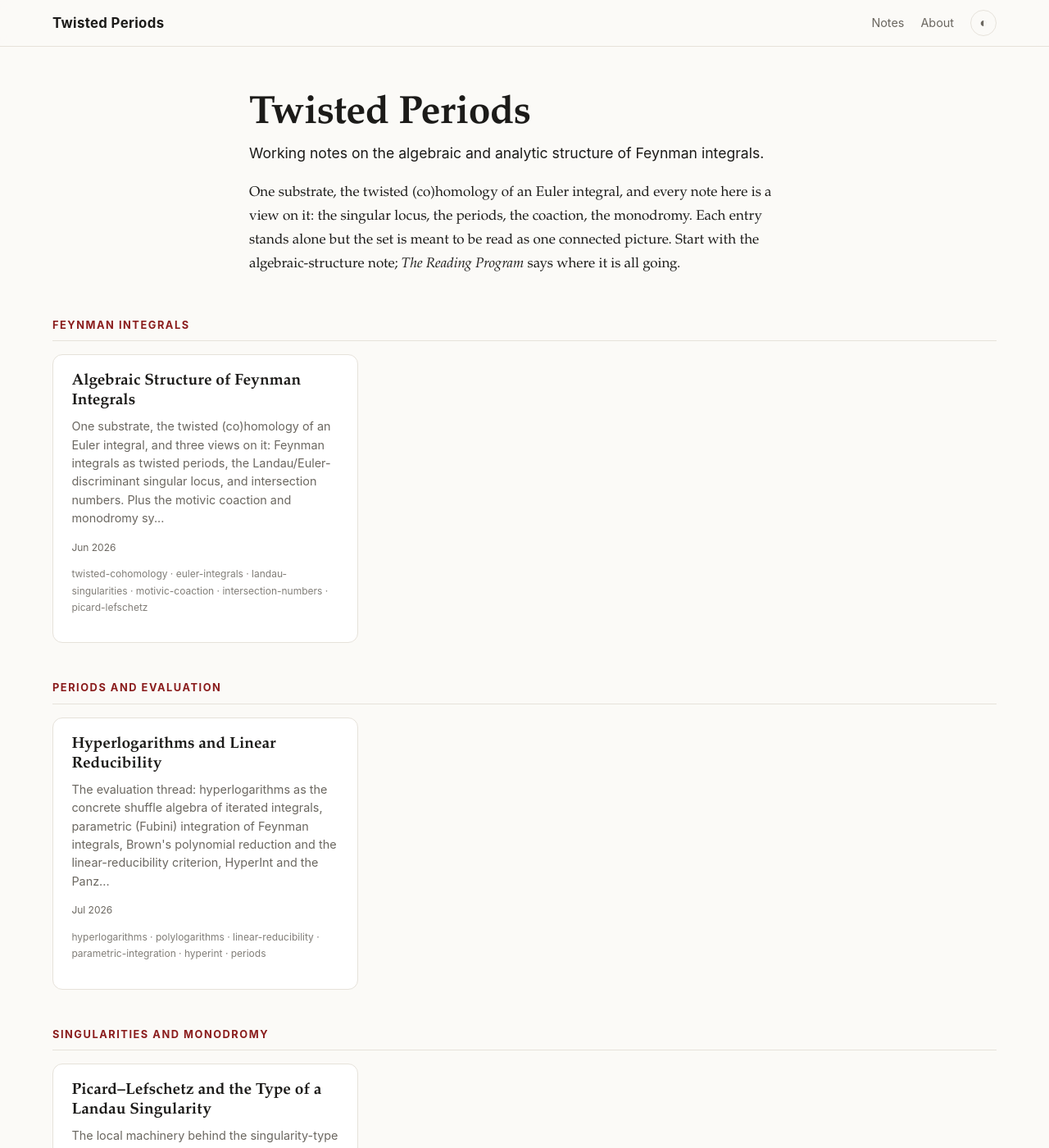
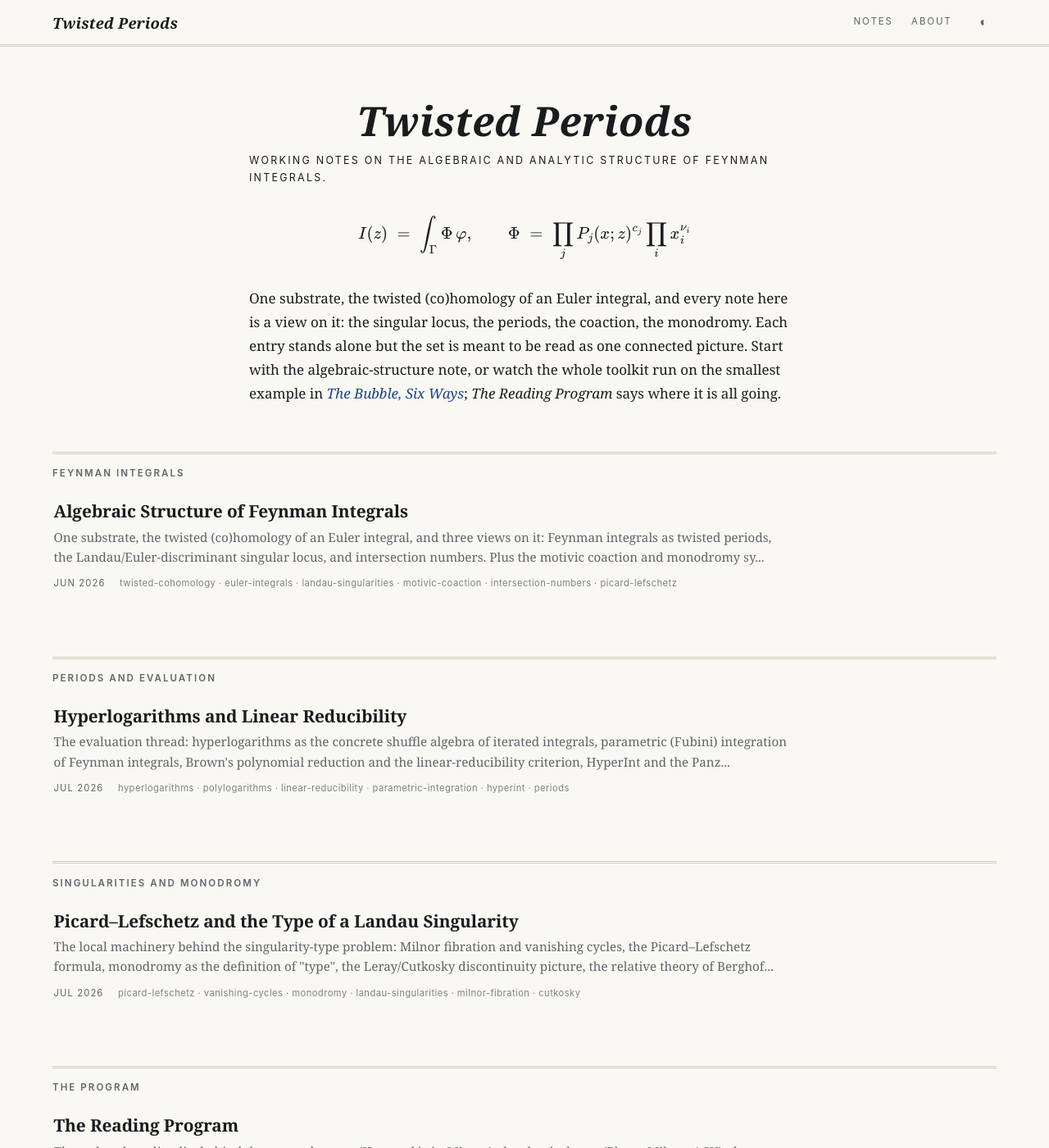
Before and after one commit to Aeden99/Za-Dokta, a Jekyll site: the page built from index.html, in a window 1280 px wide and 1400 px high. Shown: the whole window at 82% size. Built offline with Jekyll 4.4.1, drawn with Linux system fonts in a browser that asks for light colours; some of the changed text lies outside the part shown.

Commit message:
Redesign: ink-on-paper theme; add worked example The Bubble, Six Ways
- New theme: ivory paper + single Prussian ink accent, Charter type,
  journal masthead double rules, ruled note index instead of cards,
  plain tags, chalkboard dark mode, home-page epigraph equation
- New note: the one-loop bubble worked by hand through all six lenses
  (Symanzik/Newton polygon, Landau equations with -lambda/4s as the
  critical value, master counting via Euler characteristic, threshold
  exponent from the Morse analysis, Cutkosky/monodromy, the 2F1
  skeleton), cross-linked from the home page, PL note, and program

Co-Authored-By: Claude Fable 5 <noreply@anthropic.com>

```diff
--- a/assets/css/main.scss
+++ b/assets/css/main.scss
@@ -3,22 +3,23 @@
 ---
 
 /* ============================================================================
-   Twisted Periods · academic notes theme
+   Twisted Periods · ink-on-paper notes theme
+   One ink accent, hairlines instead of cards, journal-masthead rules.
    ========================================================================== */
 
 :root {
-  --bg:        #fbfaf7;
-  --surface:   #ffffff;
-  --text:      #1c1b19;
-  --muted:     #6b6760;
-  --rule:      #e6e2da;
-  --accent:    #8a1c1c;   /* deep maroon */
-  --accent-2:  #1d4e6f;   /* slate blue */
-  --code-bg:   #f4f1ea;
-  --tag-bg:    #efece4;
-  --shadow:    0 1px 2px rgba(0,0,0,.04), 0 6px 20px rgba(0,0,0,.05);
+  --bg:        #f9f8f3;   /* ivory paper */
+  --surface:   #f9f8f3;
+  --text:      #1a1b1e;   /* cool ink */
+  --muted:     #61646c;
+  --rule:      #cfccc0;
+  --rule-soft: #e5e2d8;
+  --accent:    #1c4587;   /* prussian ink */
+  --accent-2:  #1c4587;
+  --code-bg:   #efede3;
+  --tag-bg:    transparent;
 
-  --serif: "Iowan Old Style", "Palatino Linotype", Palatino, "Book Antiqua", Georgia, serif;
+  --serif: Charter, "Bitstream Charter", "Sitka Text", Cambria, Georgia, serif;
   --sans:  -apple-system, BlinkMacSystemFont, "Segoe UI", Roboto, Helvetica, Arial, sans-serif;
   --mono:  "SF Mono", ui-monospace, "JetBrains Mono", Menlo, Consolas, monospace;
 
@@ -27,15 +28,15 @@
 
 @media (prefers-color-scheme: dark) {
   :root:not([data-theme="light"]) {
-    --bg:#16161a; --surface:#1e1e24; --text:#e9e6df; --muted:#9b968c;
-    --rule:#2e2e36; --accent:#e3776f; --accent-2:#7fb2d6; --code-bg:#23232b;
-    --tag-bg:#26262e; --shadow:0 1px 2px rgba(0,0,0,.4), 0 6px 22px rgba(0,0,0,.5);
+    --bg:#141519; --surface:#141519; --text:#e4e2d9; --muted:#999da7;
+    --rule:#3a3d46; --rule-soft:#272a31; --accent:#96b5e3; --accent-2:#96b5e3;
+    --code-bg:#1e2026; --tag-bg:transparent;
   }
 }
 :root[data-theme="dark"] {
-  --bg:#16161a; --surface:#1e1e24; --text:#e9e6df; --muted:#9b968c;
-  --rule:#2e2e36; --accent:#e3776f; --accent-2:#7fb2d6; --code-bg:#23232b;
-  --tag-bg:#26262e; --shadow:0 1px 2px rgba(0,0,0,.4), 0 6px 22px rgba(0,0,0,.5);
+  --bg:#141519; --surface:#141519; --text:#e4e2d9; --muted:#999da7;
+  --rule:#3a3d46; --rule-soft:#272a31; --accent:#96b5e3; --accent-2:#96b5e3;
+  --code-bg:#1e2026; --tag-bg:transparent;
 }
 
 * { box-sizing: border-box; }
@@ -49,89 +50,92 @@ body {
   font-family: var(--serif);
   font-size: 1.0625rem;
   line-height: 1.7;
+  font-feature-settings: "onum" 1, "pnum" 1;
   -webkit-font-smoothing: antialiased;
   text-rendering: optimizeLegibility;
 }
 
+::selection { background: color-mix(in srgb, var(--accent) 18%, transparent); }
+
 /* max-width + width is equivalent to min(72rem, 92vw) but avoids libsass parsing min() as a Sass function */
 .wrap { width: 92vw; max-width: 72rem; margin-inline: auto; }
 
-a { color: var(--accent-2); text-decoration: none; }
+a { color: var(--accent); text-decoration: none; }
 a:hover { text-decoration: underline; text-underline-offset: 2px; }
 
-/* --- Header ---------------------------------------------------------------- */
+/* --- Header (masthead) ------------------------------------------------------ */
 .site-header {
   position: sticky; top: 0; z-index: 50;
-  background: color-mix(in srgb, var(--bg) 86%, transparent);
-  backdrop-filter: saturate(140%) blur(8px);
-  border-bottom: 1px solid var(--rule);
+  background: color-mix(in srgb, var(--bg) 92%, transparent);
+  backdrop-filter: saturate(120%) blur(8px);
+  border-bottom: 3px double var(--rule);
 }
-.header-inner { display: flex; align-items: center; justify-content: space-between; height: 3.5rem; }
-.site-brand { font-family: var(--sans); font-weight: 700; letter-spacing: .02em; color: var(--text); font-size: 1.05rem; }
-.site-nav { display: flex; align-items: center; gap: 1.25rem; font-family: var(--sans); font-size: .9rem; }
-.site-nav a { color: var(--muted); }
-.site-nav a:hover { color: var(--text); text-decoration: none; }
+.header-inner { display: flex; align-items: baseline; justify-content: space-between; height: 3.4rem; align-items: center; }
+.site-brand { font-family: var(--serif); font-style: italic; font-weight: 600; letter-spacing: .01em; color: var(--text); font-size: 1.15rem; }
+.site-brand:hover { text-decoration: none; color: var(--accent); }
+.site-nav { display: flex; align-items: center; gap: 1.4rem; font-family: var(--sans); }
+.site-nav a { color: var(--muted); font-size: .72rem; text-transform: uppercase; letter-spacing: .16em; }
+.site-nav a:hover { color: var(--accent); text-decoration: none; }
 .theme-toggle {
-  background: none; border: 1px solid var(--rule); color: var(--muted);
+  background: none; border: 1px solid transparent; color: var(--muted);
   width: 2rem; height: 2rem; border-radius: 999px; cursor: pointer; font-size: 1rem; line-height: 1;
 }
-.theme-toggle:hover { color: var(--text); border-color: var(--muted); }
+.theme-toggle:hover { color: var(--text); border-color: var(--rule); }
 
 .site-main { min-height: 70vh; padding-block: 2.5rem 4rem; }
 
-/* --- Home ------------------------------------------------------------------ */
-.hero { max-width: var(--measure); margin: 1rem auto 3rem; }
-.hero h1 { font-size: clamp(2rem, 5vw, 3rem); line-height: 1.1; margin: 0 0 .4rem; letter-spacing: -.01em; }
-.hero-tagline { font-family: var(--sans); color: var(--muted); font-size: 1.1rem; margin: 0 0 1.25rem; }
-.hero p { color: var(--text); }
+/* --- Home ------------------------------------------------------------------- */
+.hero { max-width: var(--measure); margin: 1.5rem auto 3.5rem; text-align: center; }
+.hero h1 { font-size: clamp(2.1rem, 5vw, 3.1rem); font-style: italic; font-weight: 600; line-height: 1.08; margin: 0 0 .6rem; letter-spacing: .005em; }
+.hero-tagline { font-family: var(--sans); color: var(--muted); font-size: .78rem; text-transform: uppercase; letter-spacing: .18em; margin: 0 0 1rem; }
+.hero .epigraph { margin: 2rem 0 1.75rem; }
+.hero p { color: var(--text); text-align: left; margin: 0 0 1.1rem; }
 
-.topic-block { margin-bottom: 2.75rem; }
+.topic-block { border-top: 3px double var(--rule); padding-top: .9rem; margin-bottom: 3rem; }
 .topic-title {
-  font-family: var(--sans); font-size: .8rem; text-transform: uppercase; letter-spacing: .12em;
-  color: var(--accent); margin: 0 0 1rem; padding-bottom: .5rem; border-bottom: 1px solid var(--rule);
+  font-family: var(--sans); font-size: .72rem; font-weight: 600; text-transform: uppercase; letter-spacing: .18em;
+  color: var(--muted); margin: 0 0 .25rem;
 }
-.note-cards { list-style: none; margin: 0; padding: 0; display: grid; gap: 1rem;
-  grid-template-columns: repeat(auto-fill, minmax(20rem, 1fr)); }
-.note-card a {
-  display: block; height: 100%; padding: 1.25rem 1.4rem; border: 1px solid var(--rule);
-  border-radius: 12px; background: var(--surface); color: var(--text); transition: border-color .15s, box-shadow .15s, transform .15s;
-}
-.note-card a:hover { text-decoration: none; border-color: color-mix(in srgb, var(--accent) 50%, var(--rule)); box-shadow: var(--shadow); transform: translateY(-2px); }
-.note-card h3 { margin: 0 0 .5rem; font-size: 1.2rem; line-height: 1.25; }
-.card-summary { font-family: var(--sans); font-size: .9rem; color: var(--muted); line-height: 1.55; margin: 0 0 .9rem; }
-.card-meta { font-family: var(--sans); font-size: .75rem; color: var(--muted); display: flex; gap: .75rem; flex-wrap: wrap; }
-.card-tags { opacity: .85; }
+.note-cards { list-style: none; margin: 0; padding: 0; }
+.note-card + .note-card { border-top: 1px solid var(--rule-soft); }
+.note-card a { display: block; padding: 1.15rem .1rem 1.25rem; color: var(--text); }
+.note-card a:hover { text-decoration: none; }
+.note-card h3 { margin: 0 0 .4rem; font-family: var(--serif); font-weight: 700; font-size: 1.3rem; line-height: 1.25; letter-spacing: -.005em; }
+.note-card a:hover h3 { color: var(--accent); }
+.card-summary { font-family: var(--serif); font-size: .95rem; color: var(--muted); line-height: 1.6; margin: 0 0 .7rem; max-width: 56rem; }
+.card-meta { font-family: var(--sans); font-size: .7rem; text-transform: uppercase; letter-spacing: .1em; color: var(--muted); display: flex; gap: 1.1rem; flex-wrap: wrap; }
+.card-tags { opacity: .8; text-transform: none; letter-spacing: .04em; }
 
-/* --- Note layout: TOC sidebar + article ------------------------------------ */
+/* --- Note layout: TOC sidebar + article ------------------------------------- */
 .note-shell { display: grid; grid-template-columns: 15rem minmax(0, 1fr); gap: 3rem; align-items: start; }
 @media (max-width: 60rem) { .note-shell { grid-template-columns: 1fr; } .toc { display: none; } }
 
 .toc { position: sticky; top: 5rem; align-self: start; max-height: calc(100vh - 7rem); overflow-y: auto; }
-.toc-title { font-family: var(--sans); font-size: .72rem; text-transform: uppercase; letter-spacing: .12em; color: var(--muted); margin: 0 0 .6rem; }
-.toc ul { list-style: none; margin: 0; padding: 0; border-left: 1px solid var(--rule); }
+.toc-title { font-family: var(--sans); font-size: .68rem; text-transform: uppercase; letter-spacing: .16em; color: var(--muted); margin: 0 0 .6rem; }
+.toc ul { list-style: none; margin: 0; padding: 0; border-left: 1px solid var(--rule-soft); }
 .toc li { margin: 0; }
-.toc a { display: block; font-family: var(--sans); font-size: .82rem; line-height: 1.4; color: var(--muted);
+.toc a { display: block; font-family: var(--sans); font-size: .8rem; line-height: 1.4; color: var(--muted);
   padding: .28rem 0 .28rem .85rem; margin-left: -1px; border-left: 2px solid transparent; }
 .toc a:hover { color: var(--text); text-decoration: none; }
 .toc a.active { color: var(--accent); border-left-color: var(--accent); font-weight: 600; }
-.toc-h3 a { padding-left: 1.7rem; font-size: .78rem; }
+.toc-h3 a { padding-left: 1.7rem; font-size: .76rem; }
 
-/* --- Article (prose) ------------------------------------------------------- */
+/* --- Article (prose) --------------------------------------------------------- */
 .prose { max-width: var(--measure); }
 .note.prose { max-width: 44rem; }
-.note-head { margin-bottom: 2.25rem; padding-bottom: 1.5rem; border-bottom: 1px solid var(--rule); }
-.kicker { font-family: var(--sans); font-size: .78rem; text-transform: uppercase; letter-spacing: .12em; color: var(--accent); margin: 0 0 .5rem; }
-.note-head h1 { font-size: clamp(1.8rem, 4vw, 2.5rem); line-height: 1.12; margin: 0 0 .35rem; letter-spacing: -.01em; }
-.note-subtitle { font-family: var(--sans); color: var(--muted); font-size: 1.05rem; margin: 0 0 .9rem; }
-.note-meta { font-family: var(--sans); font-size: .8rem; color: var(--muted); display: flex; gap: 1rem; flex-wrap: wrap; align-items: center; margin: 0; }
+.note-head { margin-bottom: 2.25rem; padding-bottom: 1.4rem; border-bottom: 1px solid var(--rule); }
+.kicker { font-family: var(--sans); font-size: .7rem; font-weight: 600; text-transform: uppercase; letter-spacing: .18em; color: var(--accent); margin: 0 0 .6rem; }
+.note-head h1 { font-family: var(--serif); font-size: clamp(1.8rem, 4vw, 2.4rem); font-weight: 700; line-height: 1.14; margin: 0 0 .4rem; letter-spacing: -.005em; }
+.note-subtitle { font-family: var(--serif); font-style: italic; color: var(--muted); font-size: 1.05rem; margin: 0 0 .9rem; }
+.note-meta { font-family: var(--sans); font-size: .72rem; text-transform: uppercase; letter-spacing: .1em; color: var(--muted); display: flex; gap: 1.1rem; flex-wrap: wrap; align-items: center; margin: 0; }
 
-.tag-list, .card-tags { display: inline-flex; gap: .4rem; flex-wrap: wrap; }
-.tag { background: var(--tag-bg); color: var(--muted); font-size: .72rem; padding: .12rem .55rem; border-radius: 999px; }
+.tag-list, .card-tags { display: inline-flex; gap: .8rem; flex-wrap: wrap; }
+.tag { background: var(--tag-bg); color: var(--muted); font-size: .72rem; letter-spacing: .04em; padding: 0; border-radius: 0; text-transform: none; }
 
-.prose h2 { font-family: var(--sans); font-weight: 700; font-size: 1.5rem; line-height: 1.25;
-  margin: 2.75rem 0 1rem; padding-top: .25rem; letter-spacing: -.01em; }
-.prose h3 { font-family: var(--sans); font-weight: 650; font-size: 1.18rem; margin: 2rem 0 .75rem; }
-.prose h4 { font-family: var(--sans); font-weight: 650; font-size: 1rem; color: var(--muted); margin: 1.5rem 0 .5rem; }
+.prose h2 { font-family: var(--serif); font-weight: 700; font-size: 1.4rem; line-height: 1.25;
+  margin: 2.75rem 0 1rem; padding-top: .25rem; letter-spacing: -.005em; }
+.prose h3 { font-family: var(--serif); font-weight: 700; font-size: 1.12rem; margin: 2rem 0 .75rem; }
+.prose h4 { font-family: var(--sans); font-weight: 600; font-size: .8rem; text-transform: uppercase; letter-spacing: .12em; color: var(--muted); margin: 1.5rem 0 .5rem; }
 .prose p { margin: 0 0 1.15rem; }
 .prose ul, .prose ol { margin: 0 0 1.15rem; padding-left: 1.4rem; }
 .prose li { margin: .35rem 0; }
@@ -140,35 +144,38 @@ a:hover { text-decoration: underline; text-underline-offset: 2px; }
 .prose strong { font-weight: 700; }
 .prose em { font-style: italic; }
 
-.prose hr { border: none; border-top: 1px solid var(--rule); margin: 2.5rem 0; }
+.prose hr { border: none; border-top: 1px solid var(--rule); width: 6rem; margin: 2.75rem auto; }
 
 .prose blockquote { margin: 1.25rem 0; padding: .25rem 0 .25rem 1.25rem;
-  border-left: 3px solid var(--accent); color: var(--muted); font-style: italic; }
+  border-left: 2px solid var(--rule); color: var(--muted); font-style: italic; }
 
 /* Inline code & blocks (kept clear of MathJax) */
-.prose code { font-family: var(--mono); font-size: .88em; background: var(--code-bg);
-  padding: .12em .4em; border-radius: 5px; }
-.prose pre { background: var(--code-bg); padding: 1rem 1.15rem; border-radius: 10px;
-  overflow-x: auto; border: 1px solid var(--rule); margin: 0 0 1.25rem; }
+.prose code { font-family: var(--mono); font-size: .86em; background: var(--code-bg);
+  padding: .12em .4em; border-radius: 4px; }
+.prose pre { background: var(--code-bg); padding: 1rem 1.15rem; border-radius: 6px;
+  overflow-x: auto; border: 1px solid var(--rule-soft); margin: 0 0 1.25rem; }
 .prose pre code { background: none; padding: 0; font-size: .85rem; }
 
-/* Links inside prose use the accent for emphasis */
-.prose a { color: var(--accent); text-decoration: underline; text-underline-offset: 2px; text-decoration-thickness: 1px;
-  text-decoration-color: color-mix(in srgb, var(--accent) 40%, transparent); }
+/* Links inside prose: ink accent, quiet underline */
+.prose a { color: var(--accent); text-decoration: underline; text-underline-offset: 2.5px; text-decoration-thickness: 1px;
+  text-decoration-color: color-mix(in srgb, var(--accent) 35%, transparent); }
 .prose a:hover { text-decoration-color: var(--accent); }
 
 /* Display math: let it scroll on narrow screens instead of overflowing */
 mjx-container[display="true"] { overflow-x: auto; overflow-y: hidden; padding: .25rem 0; max-width: 100%; }
 
-/* --- Prev / next pager ----------------------------------------------------- */
-.note-pager { display: flex; justify-content: space-between; gap: 1rem; margin-top: 3.5rem; padding-top: 1.5rem; border-top: 1px solid var(--rule); }
-.note-pager a { display: block; font-family: var(--sans); }
-.note-pager span { display: block; font-size: .75rem; color: var(--muted); }
-.note-pager strong { display: block; font-size: .95rem; color: var(--text); }
+/* --- Prev / next pager -------------------------------------------------------- */
+.note-pager { display: flex; justify-content: space-between; gap: 1rem; margin-top: 3.5rem; padding-top: 1.4rem; border-top: 3px double var(--rule); }
+.note-pager a { display: block; }
+.note-pager a:hover { text-decoration: none; }
+.note-pager span { display: block; font-family: var(--sans); font-size: .68rem; text-transform: uppercase; letter-spacing: .14em; color: var(--muted); margin-bottom: .15rem; }
+.note-pager strong { display: block; font-family: var(--serif); font-style: italic; font-weight: 600; font-size: 1rem; color: var(--text); }
+.note-pager a:hover strong { color: var(--accent); }
 .pager-next { text-align: right; margin-left: auto; }
 
-/* --- Footer ---------------------------------------------------------------- */
-.site-footer { border-top: 1px solid var(--rule); padding-block: 2rem; font-family: var(--sans); font-size: .85rem; color: var(--muted); }
+/* --- Footer -------------------------------------------------------------------- */
+.site-footer { border-top: 3px double var(--rule); padding-block: 1.75rem 2.25rem; font-family: var(--sans); font-size: .78rem; color: var(--muted); }
 .site-footer p { margin: .15rem 0; }
 .muted { color: var(--muted); }
 .site-footer a { color: var(--muted); text-decoration: underline; }
+.site-footer a:hover { color: var(--accent); }
--- a/index.html
+++ b/index.html
@@ -1,9 +1,15 @@
 ---
 layout: home
 ---
+<div class="epigraph">
+$$ I(z) \;=\; \int_\Gamma \Phi\,\varphi, \qquad
+   \Phi \;=\; \prod_j P_j(x;z)^{c_j} \prod_i x_i^{\nu_i} $$
+</div>
 <p>
   One substrate, the twisted (co)homology of an Euler integral, and every note here is a
   view on it: the singular locus, the periods, the coaction, the monodromy. Each entry
   stands alone but the set is meant to be read as one connected picture. Start with the
-  algebraic-structure note; <em>The Reading Program</em> says where it is all going.
+  algebraic-structure note, or watch the whole toolkit run on the smallest example in
+  <a href="{{ '/notes/the-bubble-six-ways/' | relative_url }}"><em>The Bubble, Six Ways</em></a>;
+  <em>The Reading Program</em> says where it is all going.
 </p>
```
Also changed, not shown: _notes/picard-lefschetz-and-singularity-type.md (+3 -0 lines), _notes/the-bubble-six-ways.md (added, +204 -0 lines), _notes/the-reading-program.md (+2 -1 lines).
